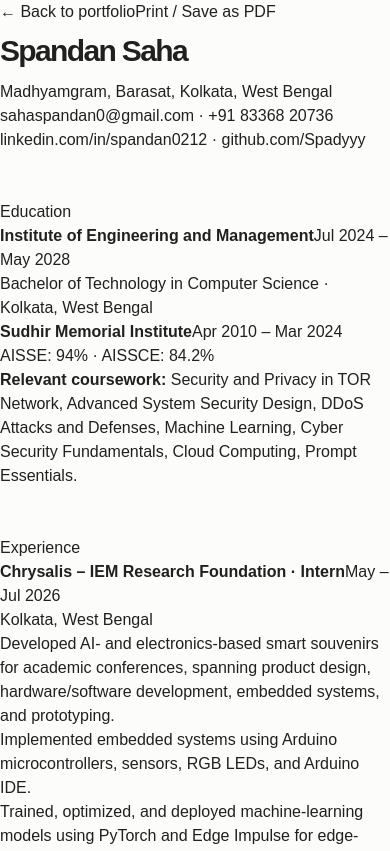
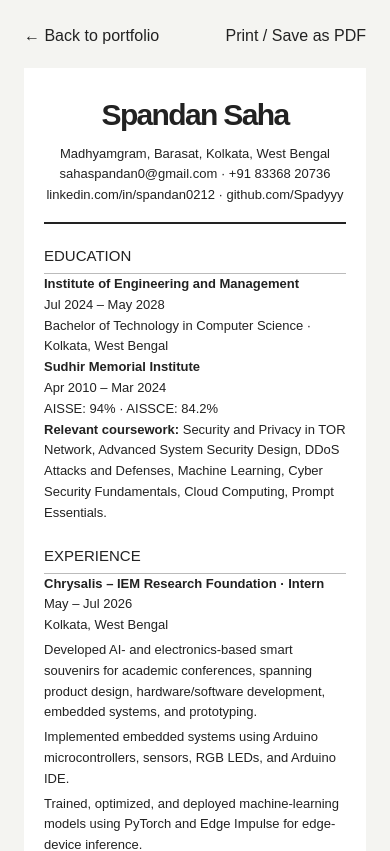
Before and after one commit to Spadyyy/spandamnnn-portfolio, a Next.js app: page /resume in a window 390 px wide. Shown: the top 851 px of the page. Built offline with nearby package versions, Linux system fonts and the light colour scheme.

Commit message:
Style the resume page

```diff
--- a/src/app/globals.css
+++ b/src/app/globals.css
@@ -22,3 +22,5 @@
 .project-grid{display:grid;grid-template-columns:1fr 1fr;gap:12px}.project{padding:16px;border:1px solid var(--border);border-radius:14px;background:var(--card);transition:transform .2s}.project:hover{transform:translateY(-3px)}.project h3{font-size:15px;margin:0 0 8px}.project p{font-size:12px;line-height:1.7;color:var(--muted)}.tags{display:flex;flex-wrap:wrap;gap:5px}.tag{font-size:10px;padding:4px 7px;background:var(--background);border:1px solid var(--border);border-radius:6px}
 .footer{text-align:center;font-size:11px;color:var(--muted);padding:40px 0 0}
 @media(max-width:560px){.shell{padding-top:38px;width:min(100% - 32px,720px)}.hero{align-items:start;flex-direction:column-reverse}.avatar{width:84px;height:84px}.project-grid{grid-template-columns:1fr}.item-head{flex-direction:column;gap:4px}.date{text-align:left}.nav{bottom:12px;max-width:calc(100% - 16px);overflow-x:auto}.nav a,.nav button{padding:9px;font-size:11px}}
+
+.resume-page{padding:24px;background:#f4f4f1;color:#222}.resume-sheet{max-width:820px;margin:auto;background:white;padding:40px;font-size:13px;line-height:1.6}.resume-toolbar{display:flex;justify-content:space-between;max-width:820px;margin:0 auto 20px}.resume-sheet h2{font-size:15px;text-transform:uppercase;border-bottom:1px solid #bbb;padding-bottom:5px}.resume-row{display:flex;justify-content:space-between;gap:12px}.resume-header{text-align:center;border-bottom:2px solid #222;padding-bottom:16px}.resume-sheet section{margin-top:20px}.resume-sheet li{margin:4px 0}@media(max-width:560px){.resume-sheet{padding:20px}.resume-row{flex-direction:column;gap:0}}
```
